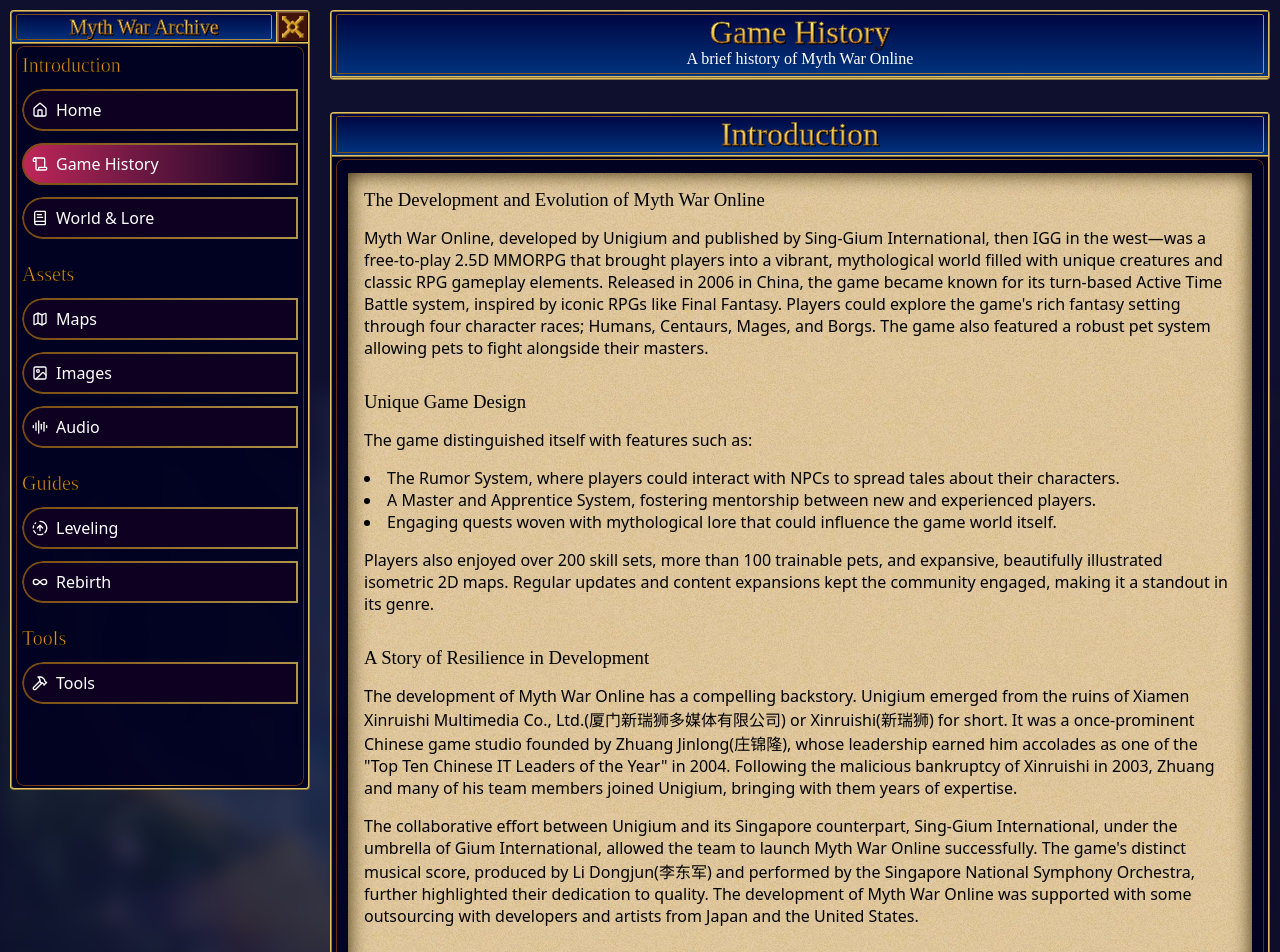
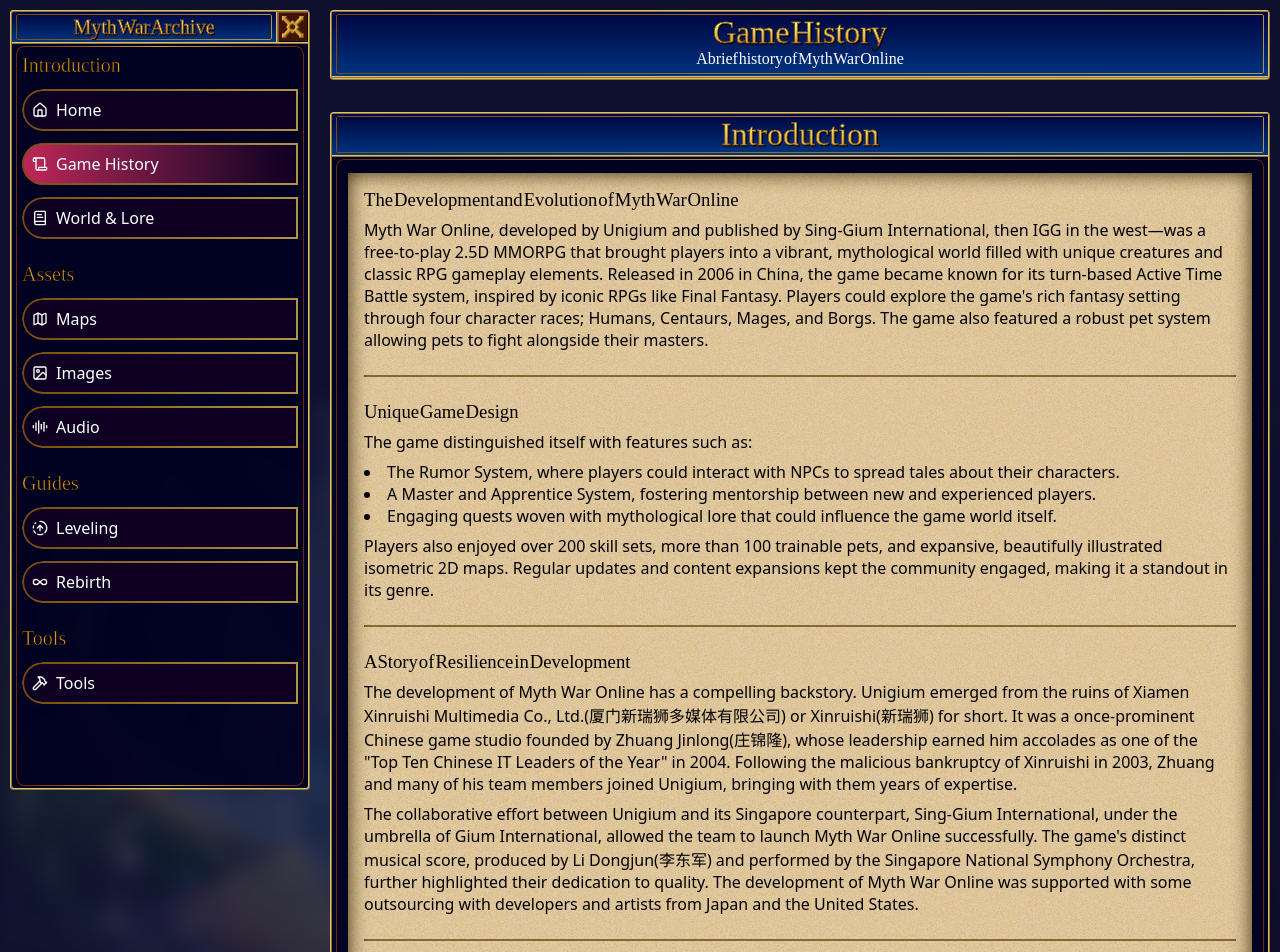
Before and after one commit to MGSimard/myth-war-archive-v2, a React (Vite) app: page /game-history in a window 1280 px wide. Shown: the top 952 px of the page. Built offline with nearby package versions, Linux system fonts and the light colour scheme; a web font is replaced by a local one.

Commit message:
word spacing adjustments

```diff
--- a/src/_styles/global.css
+++ b/src/_styles/global.css
@@ -97,6 +97,15 @@ h6 {
   font-family: var(--headingFont);
   font-weight: 400;
 }
+h1,
+h2,
+h3,
+h4,
+h5,
+h6,
+.heading {
+  word-spacing: -0.2em;
+}
 img,
 svg {
   display: block;
@@ -128,6 +137,13 @@ a {
 ul {
   list-style-position: inside;
 }
+hr {
+  height: 0.2rem;
+  box-shadow: inset 0 0 0.4rem #4d3807;
+  border: none;
+  -webkit-backdrop-filter: saturate(1.5);
+  backdrop-filter: saturate(1.5);
+}
 /**/
 /* HELPERS */
 .heading {
@@ -147,7 +163,7 @@ ul {
 .papyrus {
   display: flex;
   flex-direction: column;
-  gap: 3.2rem;
+  gap: 2.4rem;
   padding: 1.6rem;
   color: oklch(0 0 1);
   border-radius: 0.2rem;
@@ -157,7 +173,7 @@ ul {
 .papyrus-section {
   display: flex;
   flex-direction: column;
-  gap: 1.6rem;
+  gap: 0.8rem;
 }
 /**/
 /* SIDENAV */
@@ -381,6 +397,9 @@ main section {
   line-height: 0.8;
   margin-bottom: 0.4rem;
 }
+.header-header p {
+  word-spacing: -0.2em;
+}
 .header-header::before,
 .section-header::before {
   content: "";
--- a/src/routes/game-history/index.tsx
+++ b/src/routes/game-history/index.tsx
@@ -23,6 +23,7 @@ function PageGameHistory() {
               also featured a robust pet system allowing pets to fight alongside their masters.
             </p>
           </div>
+          <hr />
           <div className="papyrus-section">
             <h3>Unique Game Design</h3>
             <p>The game distinguished itself with features such as:</p>
@@ -37,6 +38,7 @@ function PageGameHistory() {
               it a standout in its genre.
             </p>
           </div>
+          <hr />
           <div className="papyrus-section">
             <h3>A Story of Resilience in Development</h3>
             <p>
@@ -55,6 +57,7 @@ function PageGameHistory() {
               supported with some outsourcing with developers and artists from Japan and the United States.
             </p>
           </div>
+          <hr />
           <div className="papyrus-section">
             <h3>The Transition to Myth War II</h3>
             <p>
@@ -65,6 +68,7 @@ function PageGameHistory() {
               ultimately shut down in 2015.
             </p>
           </div>
+          <hr />
           <div className="papyrus-section">
             <h3>Myth War's Legacy</h3>
             <p>
@@ -74,6 +78,7 @@ function PageGameHistory() {
               planned reopenings in 2019 and 2021 failed to materialize.
             </p>
           </div>
+          <hr />
           <div className="papyrus-section">
             <h3>Preserving the Myth</h3>
             <p>
```
